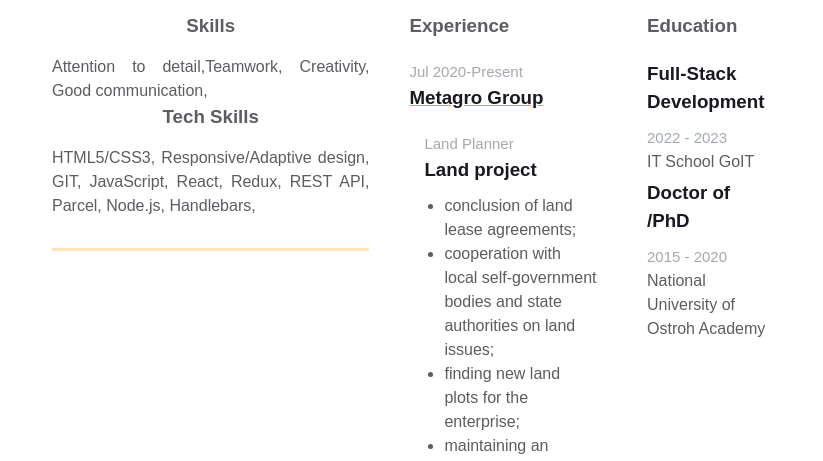
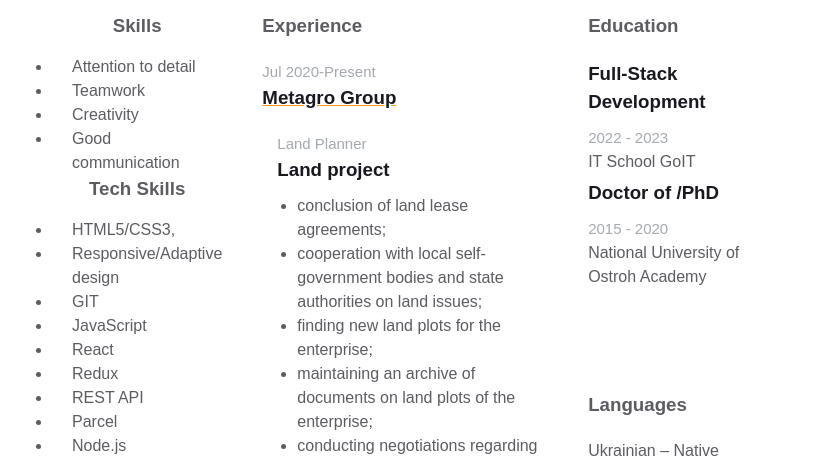
Before and after one commit to Bohdan99I/homepage, a plain HTML site: page index.html in a window 1280 px wide. Shown: the part 338-799 px from the top of the page, without its empty margins (228-1051 px from the left). Drawn offline with Linux system fonts and the light colour scheme.

Commit message:
fix_skills

```diff
--- a/index.html
+++ b/index.html
@@ -77,15 +77,25 @@
                 <div class="resume__block">
                   <div class="skills">
                     <h3 class="skills__header">Skills</h3>
-                    <p class="skills__text">
-                      Attention to detail,Teamwork, Creativity, Good
-                      communication,
-                    </p>
+                    <ul class="skills__text li">
+                      <li>Attention to detail</li>
+                      <li>Teamwork</li>
+                      <li>Creativity</li>
+                      <li>Good communication</li>
+                    </ul>
                     <h3 class="skills__header">Tech Skills</h3>
-                    <p class="skills__text">
-                      HTML5/CSS3, Responsive/Adaptive design, GIT, JavaScript,
-                      React, Redux, REST API, Parcel, Node.js, Handlebars,
-                    </p>
+                    <ul class="skills__text li">
+                      <li>HTML5/CSS3,</li>
+                      <li>Responsive/Adaptive design</li>
+                      <li>GIT</li>
+                      <li>JavaScript</li>
+                      <li>React</li>
+                      <li>Redux</li>
+                      <li>REST API</li>
+                      <li>Parcel</li>
+                      <li>Node.js</li>
+                      <li>Handlebars</li>
+                    </ul>
                   </div>
                 </div>
               </div>
--- a/styles.css
+++ b/styles.css
@@ -162,8 +162,9 @@ body {
   margin-bottom: 15px;
 }
 
-.skills__text {
+.skills__text li {
   color: var(--secondary-text-color);
+  padding-left: 20px;
   text-align: justify;
 }
 
```
